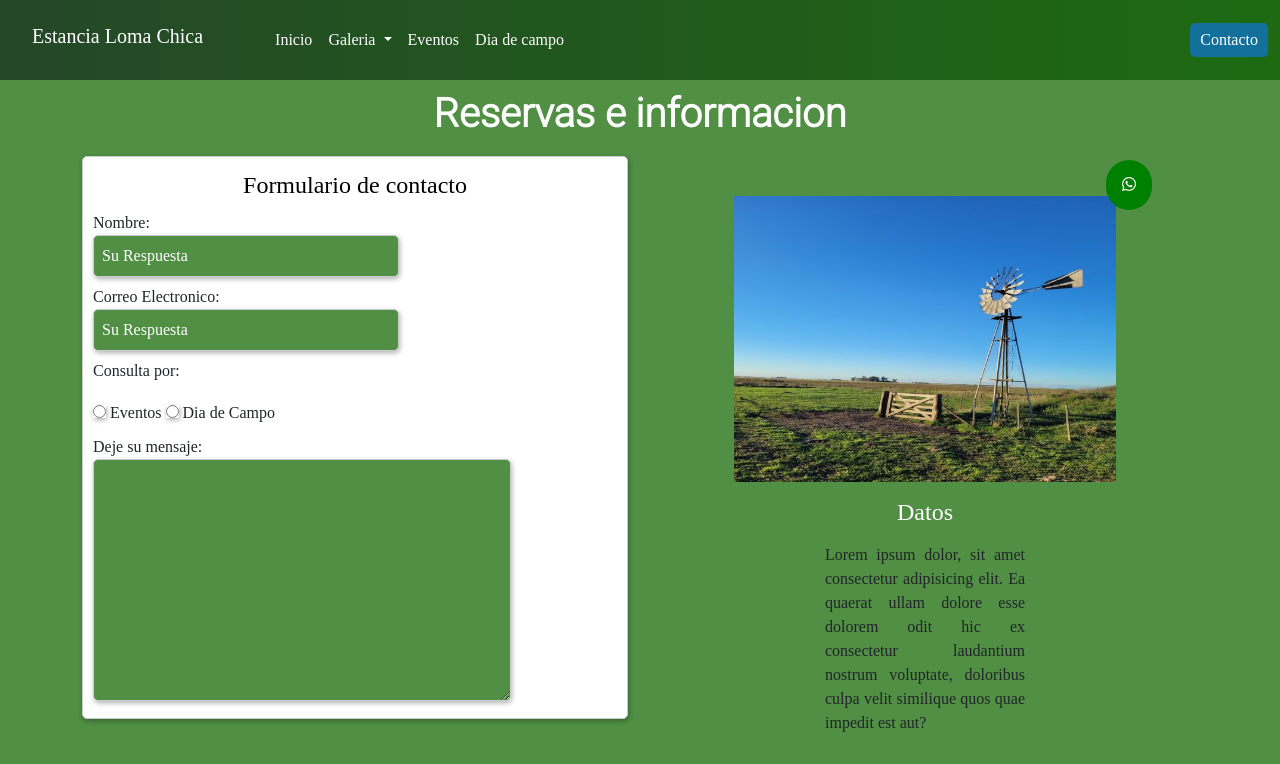
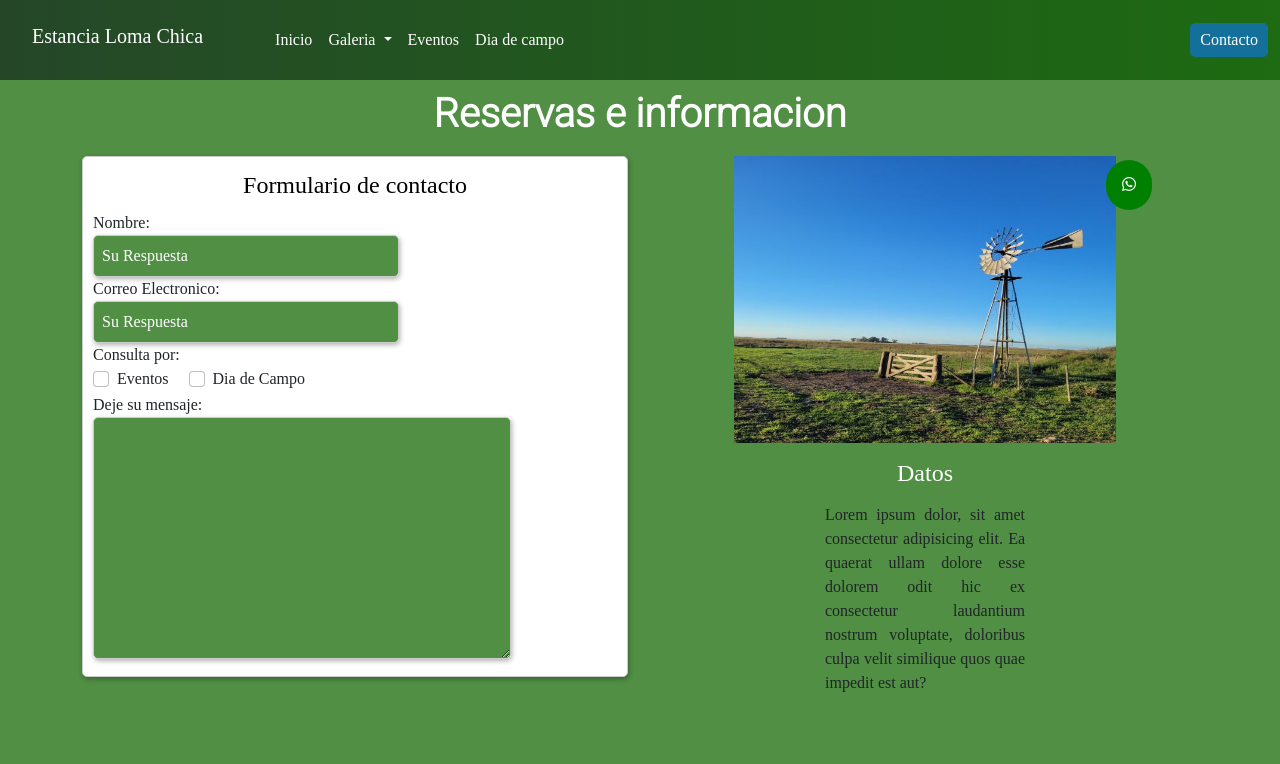
Before and after one commit to Maxhidalgo84/ProyectoWeb, a plain HTML site: page Pages/Formulario.html in a window 1280 px wide. Shown: the top 764 px of the page. Drawn offline with nearby package versions, Linux system fonts and the light colour scheme; grey boxes are pictures that could not be loaded; a web font is replaced by a local one.

Commit message:
checkboxform

```diff
--- a/Pages/Formulario.html
+++ b/Pages/Formulario.html
@@ -58,7 +58,7 @@
                 <a class="nav-link" href="DiaDeCampo.html">Dia de campo</a>
               </li>
             </ul>
-            <a href="Pages/Formulario.html" class="buttonEffect" >Contacto</a>
+            <a href="Formulario.html" class="buttonEffect" >Contacto</a>
           </div>
         </div>
       </nav>
@@ -73,18 +73,20 @@
 
         <label class="contacto" for="nombre">Nombre:</label>
 
-        <input id="nombre" placeholder="Su Respuesta" type="text" />
+        <input class="respuesta" id="nombre" placeholder="Su Respuesta" type="text" />
 
         <label class="contacto" for="">Correo Electronico:</label>
 
-        <input type="email" placeholder="Su Respuesta" />
+        <input class="respuesta" type="email" placeholder="Su Respuesta" />
 
         <label class="contacto" for="check">Consulta por:</label>
-        <div class="select">
-          <input type="radio" name="" id="" />
-          <label class="radio" for="">Eventos</label>
-          <input type="radio" name="" id="" />
-          <label class="radio" for="">Dia de Campo</label>
+        <div class="form-check form-check-inline">
+          <input class="form-check-input" type="checkbox" id="inlineCheckbox1" value="option1">
+          <label class="form-check-label" for="inlineCheckbox1">Eventos</label>
+        </div>
+        <div class="form-check form-check-inline">
+          <input class="form-check-input" type="checkbox" id="inlineCheckbox2" value="option2">
+          <label class="form-check-label" for="inlineCheckbox2">Dia de Campo</label>
         </div>
         <label class="contacto" for="mensaje">Deje su mensaje:</label>
         <textarea name="" id="mensaje" cols="30" rows="10"></textarea>
--- a/css/estilos.css
+++ b/css/estilos.css
@@ -406,10 +406,6 @@ form legend {
     text-align: center;
 }
 
-form label {
-    margin-top: .5rem;
-}
-
 form .contacto {
     display: block;
 }
@@ -425,7 +421,7 @@ form {
 
 }
 
-form input {
+form .respuesta {
 
     padding: 0.5rem;
     padding-inline-end: 6rem;
@@ -438,7 +434,7 @@ form input {
 
 }
 
-form input:focus {
+form .respuesta:focus {
   background-color: #0e993cd7;
 }
 
```
Also changed, not shown: Pages/DiaDeCampo.html (+1 -1 lines), Pages/Eventos.html (+1 -1 lines), Pages/Multimedia.html (+1 -1 lines).
